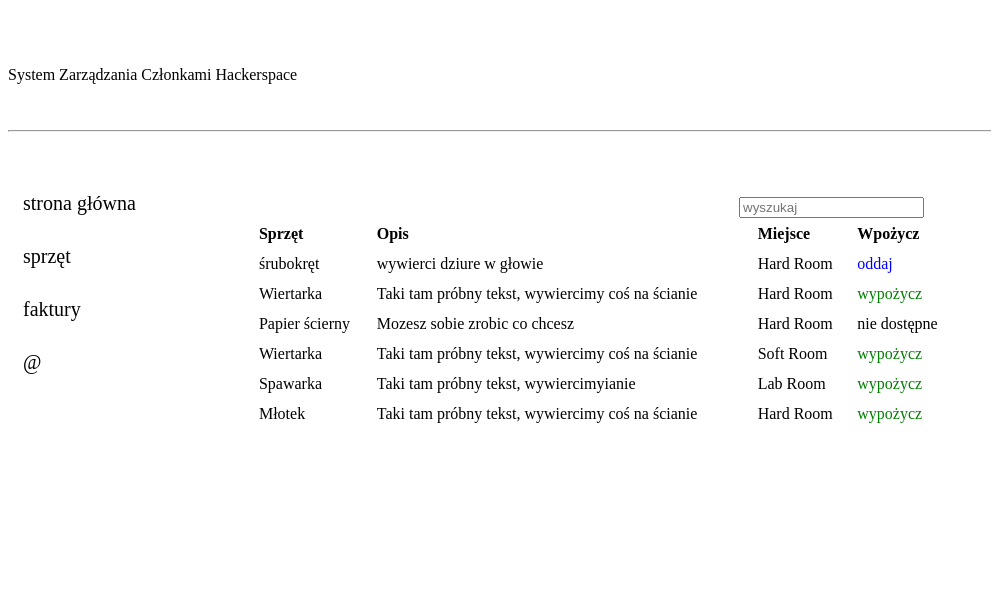
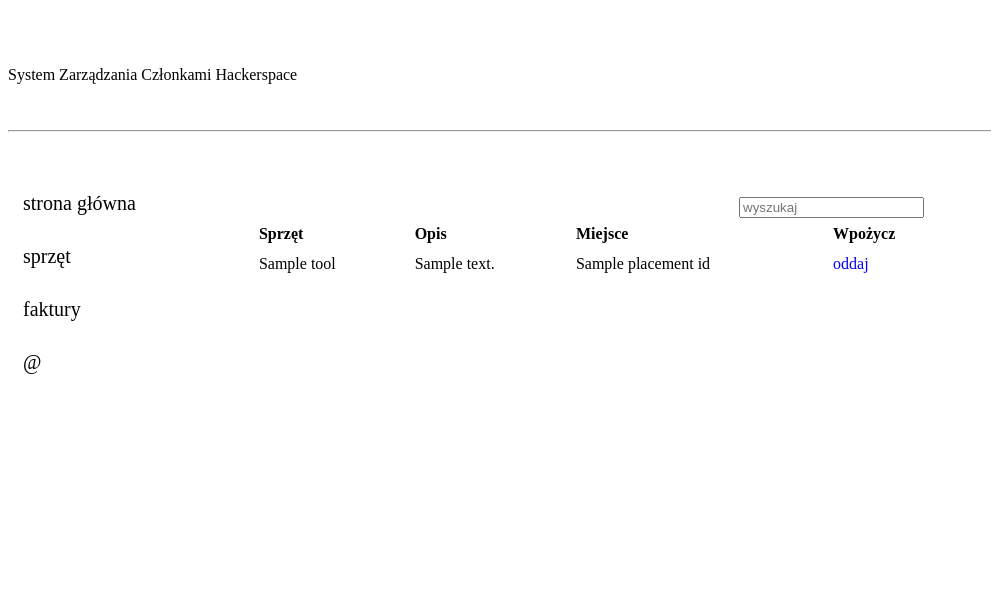
Before and after one commit to daneos/syzacz-web, a Django app: template templates/tools/tools.template.html in a window 1280 px wide. Shown: the part 382-985 px from the top of the page, without its empty margins (0-991 px from the left). Run offline with Django 3.2, Linux system fonts and the light colour scheme; the template is opened without the code that fills it: most values are stand-ins (such as "Sample title", 1, 10 or a date in 2020); some libraries are stand-ins or nearby versions.

Commit message:
fixed tools plugin and templates

```diff
--- a/core/models.py
+++ b/core/models.py
@@ -61,14 +61,15 @@ class Resource_using(models.Model):
 
 class Tool(models.Model):
     id = models.AutoField(primary_key=True)
+    name = models.CharField(max_length=100)
     description = models.CharField(max_length=512)
-    is_able = models.BooleanField(default=True)
+    available = models.BooleanField(default=True)
     lent_permission = models.BooleanField(default=True)
     member_id = models.ForeignKey('User')
     placement_id = models.ForeignKey('Placement')
 
     def __str__(self):
-        return "Tool(id:%d, description:%s, is_able:%s, lent_permission:%s, member_id:%s, placement_id:%s)" % (self.id, self.description, self.is_able, self.lent_permission, self.member_id, self.placement_id)
+        return "Tool(id:%d, description:%s, is_able:%s, lent_permission:%s, member_id:%s, placement_id:%s)" % (self.id, self.description, self.available, self.lent_permission, self.member_id, self.placement_id)
 
 class Lent(models.Model):
     id = models.AutoField(primary_key=True)
--- a/plugins/__init__.py
+++ b/plugins/__init__.py
@@ -75,6 +75,7 @@ def pluginCallback(plugin, url, callback, template, *args, **kwargs):
 		if template:
 			s = Session.objects.get(session_hash=sessid(args[0]))
 			context.update({"user": s.user})
+			print context
 			return syzacz_render(template, context)
 		else:
 			return HttpResponse(context)
--- a/templates/core/home.template.html
+++ b/templates/core/home.template.html
@@ -22,11 +22,12 @@
 			<div class="leftmenu">
 				<ol>
 					<li><a href="/">strona główna</a></li>
-					<li><a href="/{{ app_base }}/tools">sprzęt</a>
+					<li><a href="/{{ app_base }}/tools.all">sprzęt</a>
 						<ul>
-							<li><a href="/{{ app_base }}/add_tool">dodaj</a></li>
-							<li><a href="/{{ ">wypożycz</a></li>
-							<li><a href="#">oddaj</a></li>
+							<li><a href="/{{ app_base }}/tools.add_tool">dodaj</a></li>
+							<li><a href="/{{ app_base }}/tools.my">mój sprzęt</a></li>
+							<li><a href="/{{ app_base }}/tools.lent">wypożyczone przeze mnie</a></li>
+
 						</ul>
 					</li>
 					<li><a href="#">faktury</a>
--- a/templates/tools/tools.template.html
+++ b/templates/tools/tools.template.html
@@ -1,50 +1,27 @@
 {% extends "core/home.template.html" %}
 
 {% block plugins %}
-
-
-
-<input type="text" placeholder="wyszukaj" style="margin-left:69%; ">
-
-
-
-
-
-<table  cellpadding="5px;" style="min-width: 706px;">
-<tr  style="font-weight: 700;">
-	<td>Sprzęt</td>	<td>Opis</td>   <td>Miejsce</td>   <td>Wpożycz</td>
-</tr>
-<tr>
-	<td>śrubokręt</td>	<td>wywierci dziure w głowie</td>   <td>Hard Room</td>
-   <td> <a href="#"><span class="oddaj"> oddaj</span></a></td>
-</tr>
-<tr>
-	<td>Wiertarka</td>	<td>Taki tam próbny tekst, wywiercimy coś na ścianie</td> <td>Hard Room</td>
- <td> <a href="#"><span class="wypozycz">wypożycz</span></a></td>
-</tr>
-<tr>
-	<td>Papier ścierny</td>	<td>Mozesz sobie zrobic co chcesz</td>  <td>Hard Room</td>
-	 <td> nie dostępne</td>
-</tr>
-<tr>
-	<td>Wiertarka</td>	<td>Taki tam próbny tekst, wywiercimy coś na ścianie</td> <td>Soft Room</td>
- <td> <a href="#"><span class="wypozycz">wypożycz</span></a></td>
-</tr>
-<tr>
-	<td>Spawarka</td>	<td>Taki tam próbny tekst, wywiercimyianie</td> <td>Lab Room</td>
- <td> <a href="#"><span class="wypozycz">wypożycz</span></a></td>
-</tr>
-<tr>
-	<td>Młotek</td>	<td>Taki tam próbny tekst, wywiercimy coś na ścianie</td> <td>Hard Room</td>
- <td> <a href="#"><span class="wypozycz">wypożycz</span></a></td>
-</tr>
-</table>
-
-
-
-
-
-
-
-
+	<input type="text" placeholder="wyszukaj" style="margin-left:69%; ">
+	<table cellpadding="5px;" style="min-width: 706px;">
+		<tr style="font-weight: 700;">
+			<td>Sprzęt</td>
+			<td>Opis</td>
+			<td>Miejsce</td>
+			<td>Wpożycz</td>
+		</tr>
+		{% for tool in tools %}
+		<tr>
+			<td>{{ tool.name }}</td>
+			<td>{{ tool.description }}</td>
+			<td>{{ tool.placement_id.name }}</td>
+			<td>
+				{% if tool.available %}
+					<a href="\{{ app_base }}\tools.lend\{{ tool.id }}"><span class="wypozycz">wypozycz</span></a>
+				{% else %}
+					<a href="\{{ app_base }}\tools.return\{{ tool.id }}"><span class="oddaj">oddaj</span></a>
+				{% endif %}
+			</td>
+		</tr>
+		{% endfor %}
+	</table>
 {% endblock %}
```
Also changed, not shown: plugins/tools.py (+21 -16 lines), templates/tools/add_tool.template.html (+14 -12 lines), core/migrations/0004_auto_20170607_2053.py (added), core/migrations/0005_auto_20170607_2121.py (added).
